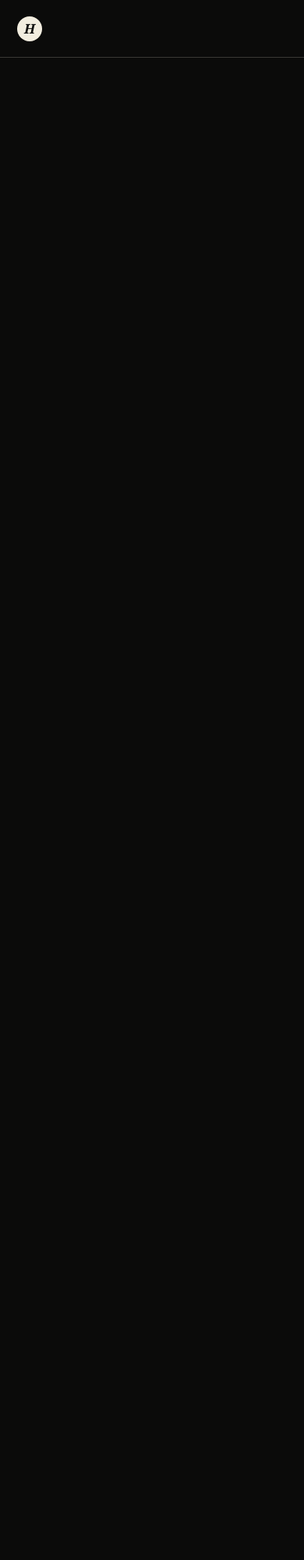
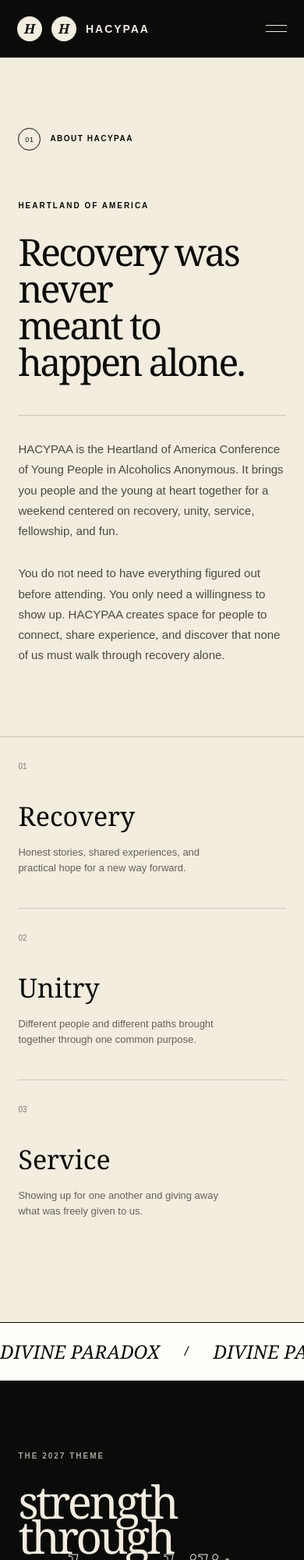
Before and after one commit to HACYPAA-Organization/hacypaa-website, a plain HTML site: page about.html in a window 390 px wide. Shown: the top 2000 px of the page at 78% size. Before the commit the page ends 844 px from the top, so only its background shows below. Drawn offline with Linux system fonts and the light colour scheme.

Commit message:
Create dedicated about page

```diff
--- a/about.html
+++ b/about.html
@@ -19,9 +19,133 @@
             <header class="site-header">
                 <a class="wordmark" href="index.html" aria-label="HACYPAA home">
                     <span class="wordmark-mark" aria-hidden="true">H</span>
+                    <span class="wordmark-mark" aria-hidden="true">H</span>
+                    <span>HACYPAA</span>
+                </a>
 
-                </a>
+                <nav class="desktop-nav" aria-label="Primary navigation">
+                    <a href="about.html">About</a>
+                    <a href="index.html#hotel">Hotel</a>
+                    <a href="index.html#get-involved">Get involved</a>
+                </nav>
+
+                <a class="header-cta" href="index.html#register">Register</a>
+
+                <button
+                class="menu-toggle"
+                type="button"
+                aria-expanded="false"
+                aria-controls="mobile-menu"
+                aria-label="Open menu"
+                >
+                    <span></span>
+                    <span></span>
+                </button>
             </header>
+
+            <section class="about-section">
+                <div class="section-index">
+                    <span>01</span>
+                    <p>About HACYPAA</p>
+                </div>
+
+                <div class="about-main">
+                    <p class="section-kicker">Heartland of America</p>
+
+                    <h2>
+                        Recovery was never<br>
+                        meant to happen alone.
+                    </h2>
+
+                    <div class="about-copy-grid">
+                        <p>
+                            HACYPAA is the Heartland of America Conference of Young People
+                            in Alcoholics Anonymous. It brings you people and the young at heart together
+                            for a weekend centered on recovery, unity, service, fellowship, and fun.
+                        </p>
+
+                        <p>
+                            You do not need to have everything figured out before attending.
+                            You only need a willingness to show up. HACYPAA creates space for
+                            people to connect, share experience, and discover that none of us
+                            must walk through recovery alone.
+                        </p>
+                    </div>
+                </div>
+            </section>
+
+            <div class="principles" aria-label="The three legacies of Alcoholics Anonymous">
+                <div>
+                    <span>01</span>
+                    <strong>Recovery</strong>
+                    <p>
+                        Honest stories, shared experiences, and practical hope for a new way forward.
+                    </p>
+                </div>
+
+                <div>
+                    <span>02</span>
+                    <strong>Unitry</strong>
+                    <p>
+                        Different people and different paths brought together through one common purpose.
+                    </p>
+                </div>
+
+                <div>
+                    <span>03</span>
+                     <strong>Service</strong>
+                     <p>
+                         Showing up for one another and giving away what was freely given to us.
+                    </p>
+                </div>
+            </div>
+                <div class="theme-banner" aria-hidden="true">
+                    <span>DIVINE PARADOX</span>
+                    <i>/</i>
+                    <span>DIVINE PARADOX</span>
+                    <i>/</i>
+                    <span>DIVINE PARADOX</span>
+                </div>
+
+                <section class="service-section">
+                <div>
+                    <p class="section-kicker light-kicker">The 2027 theme</p>
+
+                    <h2>
+                        strength through<br>
+                        <em>vulnerability</em>
+                    </h2>
+                </div>
+
+                <div class="service-copy">
+                    <p>
+                        Divine Paradox explores the contradictions found throughout recovery.
+                        We surrender to win. We give away what we want to keep. We discover
+                        strength by admitting weekness and freedom by accepting help.
+                    </p>
+
+                    <a class="button button-light" href="index.html">
+                        Return Home
+                    </a>
+                </div>
+                </section>
+
+                <footer>
+                    <a class="wordmark footer-wordmark" href="index.html" aria-label="HACYPAA home">
+                        <span class="wordmark-mark" aria-hidden="true">H</span>
+                        <span>HACYPAA</span>
+                    </a>
+
+                    <p>
+                        Heartland of America Conference of Young People in Alcoholics Anonymous
+                    </p>
+
+                    <p class="footer-note">
+                        Divine Paradox · Independence, Missouri
+                    </p>
+                </footer>
         </main>
+
+        <script src="script.js"></script>
     </body>
 </html>
```
Also changed, not shown: index.html (+3 -3 lines).
